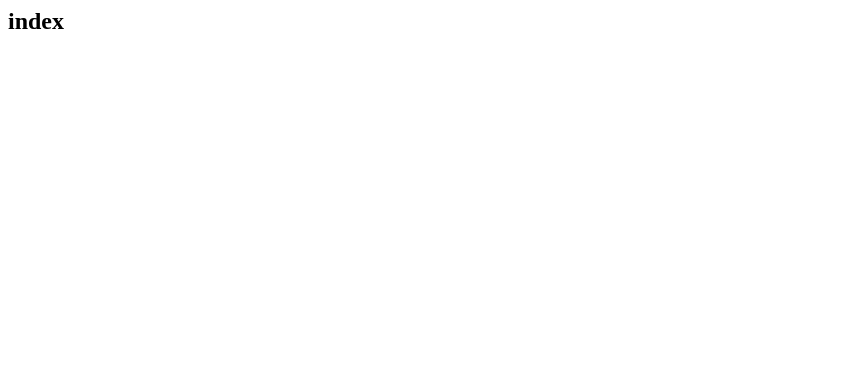
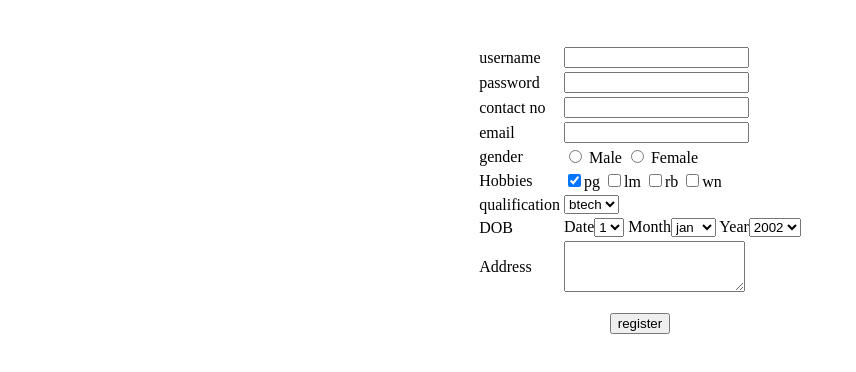
Before and after one commit to Mounika1407/Git-hub-workshop, a plain HTML site: page index.html in a window 1280 px wide. Shown: the whole page, without its empty margins (0-856 px from the left). Drawn offline with Linux system fonts and the light colour scheme.

Commit message:
add hi.txt

```diff
--- a/index.html
+++ b/index.html
@@ -1,8 +1,80 @@
 <html>
-	<head>
-		<title>webpage</title>
-	</head>
-	<body>
-		<h2>index </h2>
-	</body>
-</html>
+   <head>
+         <title>20A91A05F9:Working with forms</title>
+   </head>
+   <body>
+      <center>
+      <form>
+     <table>
+<tr>
+<td><label> username</label></td>
+<td><input type="text" name="uname"></td>
+</tr>
+<tr>
+<td><label>password</label></td>
+<td><input type="password" name="password"></td>
+</tr>
+<tr>
+<td><label>contact no</label></td>
+<td><input type="text" name="contact no"></td>
+</tr>
+<tr>
+<td><label>email</label></td>
+<td><input type="text" name="email"></td>
+</tr>
+<tr>
+<td><label>gender</label></td>
+<td><input type="radio" name="gender" value='M'> Male
+<input type="radio" name="gender" value='F'> Female </td>
+
+</tr>
+<tr>
+<td><label>Hobbies</label></td>
+<td><input type="checkbox" name="ch1" value="text" checked>pg
+<input type="checkbox" name="ch2" value="text">lm
+<input type="checkbox" name="ch3" value="text">rb
+<input type="checkbox" name="ch4" value="text">wn</td>
+
+        </tr>
+<tr>
+<td><label for="qualification">qualification</label></td>
+<td><select name="qualification" id="qualification">
+<option value="btech">btech</option><br/>
+<option value="inter">inter</option>
+<option value="ssc">ssc</option></td>
+</select>
+<br><br>
+</tr>
+<tr>
+<td><label >DOB</label></td>
+<td>Date<select name="dd">
+<option>1</option>
+<option>2</option>
+<option>3</option>
+<option>4</option>
+<option>5</option>
+<option>6</option>
+<option>7</option>
+</select>
+Month<select>
+<option>jan</option>
+<option>feb</option>
+<option>mar</option>
+<option>apr</option>
+</select>
+Year<select>
+<option>2002</option>
+<option>2003</option>
+<option>2004</option>
+</td>
+</tr>
+<tr>
+<td>Address</td>
+<td><textarea cols="20" rows="3" name="address">  </textarea></td>
+</tr>
+</table><br/>
+    <td><input type="submit" value="register"></td>
+  </center>
+  </form>
+ <body>
+   </html>
```
